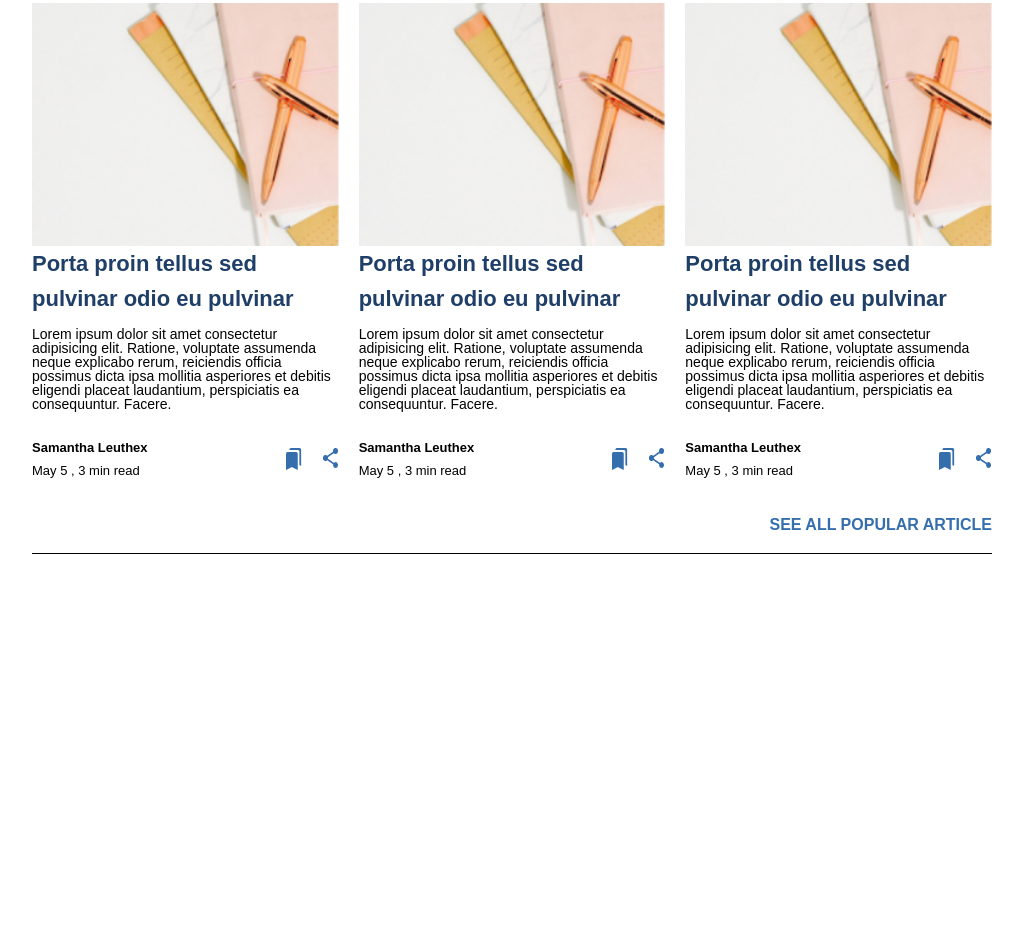
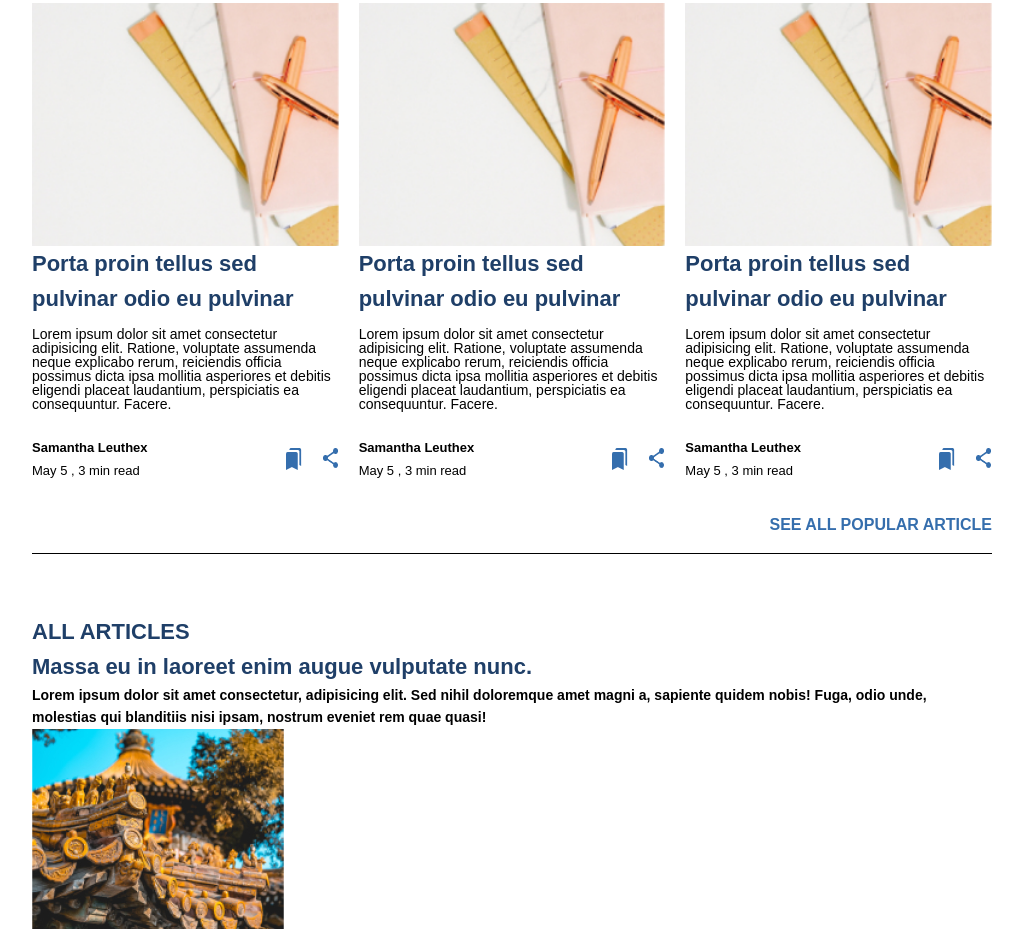
Before and after one commit to rbeltranvillar/2doproyecto, a plain HTML site: page index.html in a window 1280 px wide. Shown: the part 1040-1979 px from the top of the page, without its empty margins (128-1151 px from the left). Before the commit the page ends 1654 px from the top, so only its background shows below. Drawn offline with Linux system fonts and the light colour scheme.

Commit message:
segundo commit

```diff
--- /dev/null
+++ b/Styles/_allarticles.scss
@@ -0,0 +1,6 @@
+.allarticles {
+
+   &__link{
+
+  }
+}
--- a/Styles/main.scss
+++ b/Styles/main.scss
@@ -6,8 +6,10 @@
 @import 'nav';
 @import 'banner';
 @import 'search';
+@import 'allarticles';
 @import 'article-format1';
 @import 'article-format2';
+
 
 
 .popular {
--- a/index.html
+++ b/index.html
@@ -270,10 +270,35 @@
                     See All Popular Article
                    </a>
                </div>
+            </section>
+
+            <Section class="allarticles">
+
+              <div class="allarticles__link">
+                <a href="#">
+                ALL ARTICLES
+              </a>
+              <article>
+                <h2>
+                  Massa eu in laoreet enim augue vulputate nunc.
+                </h2>
+                <p>Lorem ipsum dolor sit amet consectetur, adipisicing elit. Sed nihil doloremque amet magni a,
+                  sapiente quidem nobis! Fuga, odio unde,
+                   molestias qui blanditiis nisi ipsam, nostrum eveniet rem quae quasi!</p>
+                <figure>
+                  <img src="./Images/imagen3.jpg" alt="">
+                </figure>
 
 
 
-             </section>
+              </article>
+
+              </div>
+
+
+            </Section>
+
+
            </div>
 
 
```
Also changed, not shown: Styles/main.css, 1 other file.
